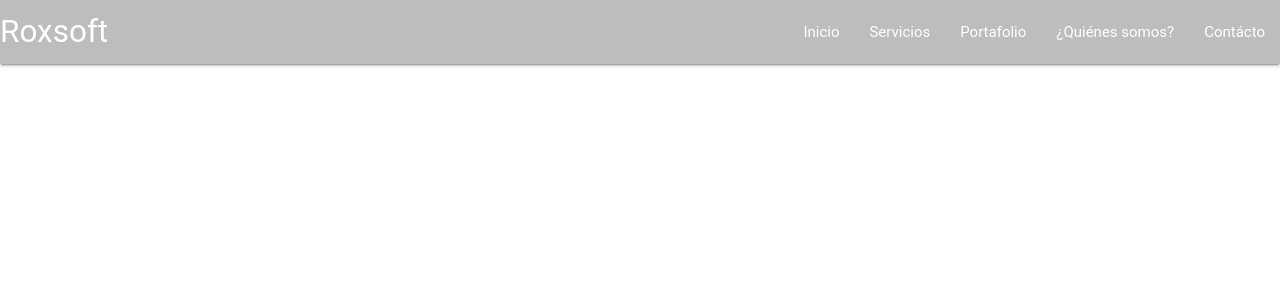
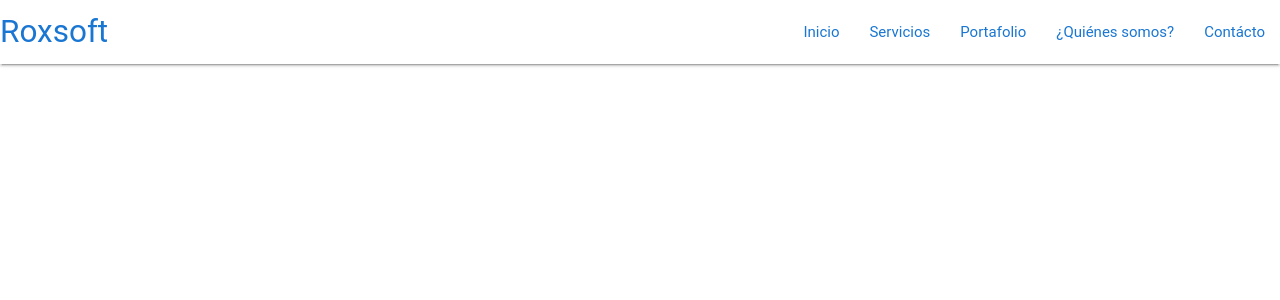
Before and after one commit to IvanMSP/Roxsoft, a Django app: template templates/base.html in a window 1280 px wide. Shown: the top 300 px of the page. Run offline with Django 3.2, Linux system fonts and the light colour scheme; the template is opened without the code that fills it, so the values that code supplies are empty; parts of the project's set-up code (start-up, migrations or seed data) failed here and were passed over; some libraries are stand-ins or nearby versions; some web fonts are replaced.

Commit message:
Cambios en index

```diff
--- a/main/templates/home.html
+++ b/main/templates/home.html
@@ -31,6 +31,8 @@
 
 
 
+
+
 {%endblock content%}
 
 {%block scripts%}
--- a/templates/base.html
+++ b/templates/base.html
@@ -20,15 +20,15 @@
 </head>
 
 <body>
-	<nav class=" grey lighten-1 navbar-fixed">
+	<nav class="N/A transparent  navbar-fixed">
 		<div class="nav-wrapper">
-			<a href="#" class="brand-logo">Roxsoft</a>
-			<ul id="nav-mobile" class="right hide-on-med-and-down">
-					<li><a href="#">Inicio</a></li>
-					<li><a href="#">Servicios</a></li>
-					<li><a href="#">Portafolio</a></li>
-					<li><a href="#">¿Quiénes somos?</a></li>
-					<li><a href="#contact">Contácto</a></li>
+			<a href="#" class="brand-logo blue-text text-darken-2">Roxsoft</a>
+			<ul id="nav-mobile" class="right hide-on-med-and-down blue-text text-darken-2">
+					<li><a href="#" class="blue-text text-darken-2">Inicio</a></li>
+					<li><a href="#" class="blue-text text-darken-2">Servicios</a></li>
+					<li><a href="#" class="blue-text text-darken-2">Portafolio</a></li>
+					<li><a href="#" class="blue-text text-darken-2">¿Quiénes somos?</a></li>
+					<li><a href="#contact" class="blue-text text-darken-2">Contácto</a></li>
 			</ul>
 		</div>
 	</nav>
```
